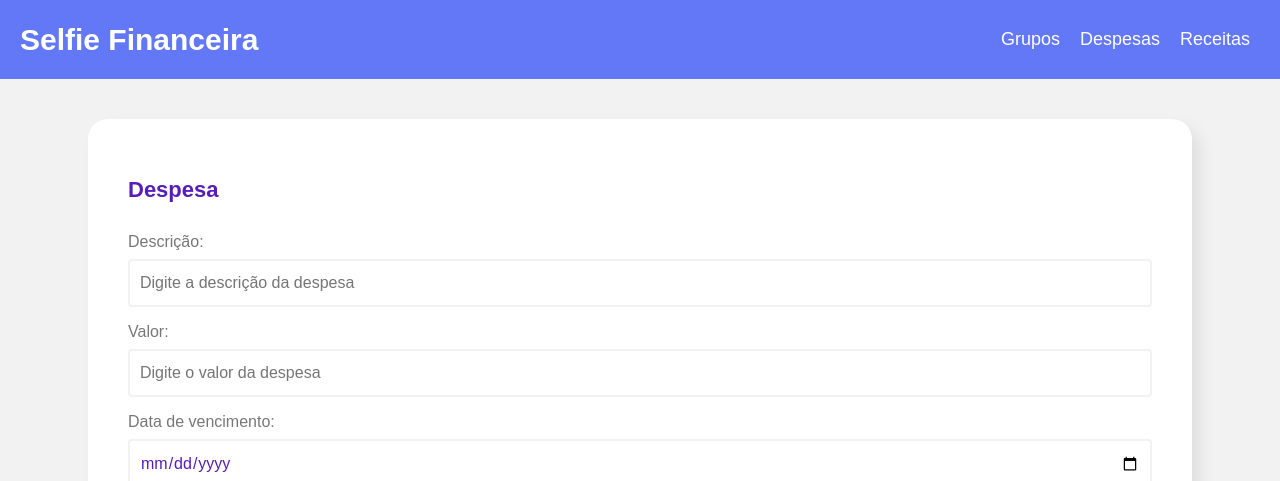
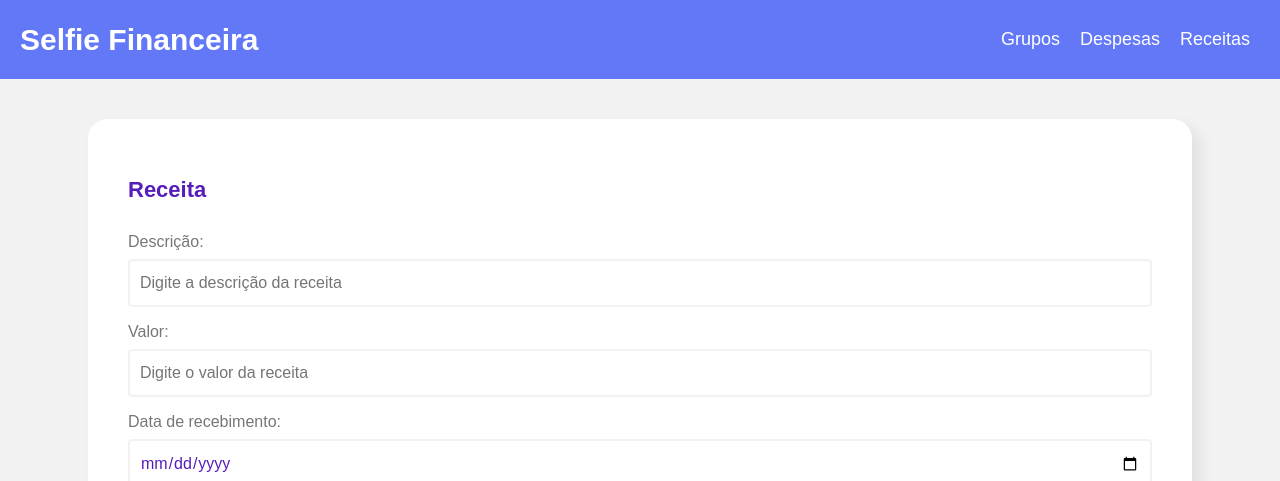
Before and after one commit to oedipooliveira/selfie-financeira, a React (Create React App) app: page /receita/form/1 in a window 1280 px wide. Shown: the top 481 px of the page. Built offline with nearby package versions, Linux system fonts and the light colour scheme; no server answers.

Commit message:
Cadastro de receitas

```diff
--- a/src/App.js
+++ b/src/App.js
@@ -4,6 +4,8 @@ import TabelaGrupo from './componentes/TabelaGrupo/TabelaGrupo';
 import FormularioGrupo from './componentes/FormularioGrupo/FormularioGrupo';
 import TabelaDespesa from './componentes/TabelaDespesa/TabelaDespesa';
 import FormularioDespesa from './componentes/FormularioDespesa/FormularioDespesa';
+import TabelaReceita from './componentes/TabelaReceita/TabelaReceita';
+import FormularioReceita from './componentes/FormularioReceita/FormularioReceita';
 import Rodape from './componentes/Rodape/Rodape';
 
 function App() {
@@ -18,8 +20,8 @@ function App() {
                 <Route path="/grupo/form/:id?" element={<FormularioGrupo/>} />
                 <Route path="/despesa" element={<TabelaDespesa/>} />
                 <Route path="/despesa/form/:id?" element={<FormularioDespesa/>} />
-                <Route path="/receita" element={<TabelaDespesa/>} />
-                <Route path="/receita/form/:id?" element={<FormularioDespesa/>} />
+                <Route path="/receita" element={<TabelaReceita/>} />
+                <Route path="/receita/form/:id?" element={<FormularioReceita/>} />
                 <Route path="*" element={<div>Página não encontrada</div>} />
             </Routes>
 
--- /dev/null
+++ b/src/componentes/FormularioReceita/FormularioReceita.css
@@ -0,0 +1,4 @@
+.flexbox {
+    display: flex;
+    gap: 10px;
+}
--- /dev/null
+++ b/src/componentes/FormularioReceita/FormularioReceita.js
@@ -0,0 +1,119 @@
+import './FormularioReceita.css';
+import { useState, useEffect } from 'react';
+import { useNavigate, useParams } from 'react-router-dom';
+import { FaArrowLeft } from 'react-icons/fa';
+import Formulario from '../Formulario/Formulario';
+import ListaSuspensa from '../ListaSuspensa/ListaSuspensa';
+import CampoTexto from '../CampoTexto/CampoTexto';
+import CampoData from '../CampoData/CampoData';
+import Botao from '../Botao/Botao';
+
+const FormularioReceita = (props) => {
+
+    const { id } = useParams();
+    const navigate = useNavigate();
+
+    const [descricao, setDescricao] = useState('');
+    const [valor, setValor] = useState('');
+    const [recebimento, setRecebimento] = useState('');
+    const [grupo, setGrupo] = useState('');
+    const [grupos, setGrupos] = useState([]);
+
+    useEffect(() => {
+        async function buscarReceita() {
+            const response = await fetch(`http://localhost:8080/receitas/${id}`);
+            const receitaJson = await response.json();
+            setDescricao(receitaJson.descricao);
+            setValor(receitaJson.valor);
+            setRecebimento(receitaJson.recebimento);
+            setGrupo(receitaJson.grupo._id);
+        }
+
+        if (id) {
+            buscarReceita();
+        }
+    }, [id]);
+
+    useEffect(() => {
+        async function fetchGrupos() {
+            const response = await fetch('http://localhost:8080/grupos');
+            const gruposJson = await response.json();
+            setGrupos(gruposJson);
+        }
+        fetchGrupos();
+    }, []);
+
+    const aoSalvar = (event) => {
+        event.preventDefault();
+
+        const requestOptions = {
+            method: (id != null ? "PUT" : "POST"),
+            headers: { "Content-Type": "application/json" },
+            body: JSON.stringify(
+                {
+                    descricao,
+                    valor,
+                    recebimento,
+                    grupo
+                }
+            )
+        };
+
+        fetch(`http://localhost:8080/receitas/${id != null ? id : ''}`, requestOptions)
+            .then(response => response.json())
+            .then(data => {
+                navigate('/receita');
+            });
+
+        setDescricao('');
+        setValor('');
+        setRecebimento('');
+        setGrupo('');
+    }
+
+    const aoCancelar = () => {
+        navigate('/receita');
+    }
+
+    return (
+        <Formulario titulo="Receita" onSubmit={aoSalvar}>
+            <CampoTexto
+                valor={descricao}
+                aoAlterado={valor => setDescricao(valor)}
+                label="Descrição"
+                obrigatorio={true}
+                placeholder="Digite a descrição da receita"
+            />
+            <CampoTexto
+                valor={valor}
+                aoAlterado={valor => setValor(valor)}
+                label="Valor"
+                obrigatorio={true}
+                placeholder="Digite o valor da receita"
+            />
+            <CampoData
+                valor={recebimento}
+                aoAlterado={valor => setRecebimento(valor)}
+                obrigatorio={true}
+                label="Data de recebimento"
+            />
+            <ListaSuspensa
+                valor={grupo}
+                aoAlterado={valor => setGrupo(valor)}
+                obrigatorio={true}
+                label="Grupo"
+                itens={grupos.map(g => ({key: g._id, value: g.nome}))}
+            />
+            <div className="flexbox">
+                <Botao aoClicar={aoCancelar} type="button" cor="blue">
+                    <FaArrowLeft size={15} />
+                </Botao>
+                <Botao type="submit" largura="full">
+                    Salvar
+                </Botao>
+            </div>
+        </Formulario>
+    );
+}
+
+export default FormularioReceita;
--- /dev/null
+++ b/src/componentes/TabelaReceita/TabelaReceita.js
@@ -0,0 +1,65 @@
+import { AiFillCloseCircle, AiFillEdit } from 'react-icons/ai';
+import { useState, useEffect } from 'react';
+import { useNavigate } from 'react-router-dom';
+import Tabela from '../Tabela/Tabela';
+import FormataValorReal from '../../util/FormataValorReal';
+import FormataData from '../../util/FormataData';
+
+function TabelaReceita() {
+
+    const navigate = useNavigate();
+    const [receitas, setReceitas] = useState([]);
+
+    const colunas = [
+        { titulo: 'Descrição' },
+        { titulo: 'Valor' },
+        { titulo: 'Recebimento' },
+        { titulo: 'Ações' }
+    ];
+
+    useEffect(() => {
+        async function fetchReceitas() {
+            const response = await fetch('http://localhost:8080/receitas');
+            const receitasJson = await response.json();
+            setReceitas(receitasJson);
+        }
+        fetchReceitas();
+    }, []);
+
+    const aoDeletar = (id) => {
+        fetch(`http://localhost:8080/receitas/${id}`, {
+            method: 'DELETE',
+        })
+        .then(response => response.json())
+        .then(data => {
+            setReceitas(receitas.filter(receita => receita._id !== id))
+        })
+        .catch(error => console.error(error))
+    }
+
+    const aoEditar = (id) => {
+        navigate(`/receita/form/${id}`);
+    }
+
+    const aoClicarEmNovo = () => {
+        navigate('/receita/form');
+    }
+
+    return (
+        <Tabela colunas={colunas} titulo="Receitas" aoClicarEmNovo={aoClicarEmNovo}>
+            {receitas.map(receita => (
+                <tr key={receita._id}>
+                    <td>{receita.descricao}</td>
+                    <td className='text-right'>{FormataValorReal(receita.valor)}</td>
+                    <td className='text-center'>{FormataData(receita.recebimento)}</td>
+                    <td className='text-center'>
+                        <AiFillCloseCircle className='buttonIcon' size={20} onClick={() => aoDeletar(receita._id)} />
+                        <AiFillEdit className='buttonIcon' size={20} onClick={() => aoEditar(receita._id)} />
+                    </td>
+                </tr>
+            ))}
+        </Tabela>
+    );
+}
+
+export default TabelaReceita;
```
Also changed, not shown: src/componentes/TabelaReceita/TabelaReceita.css (added).
